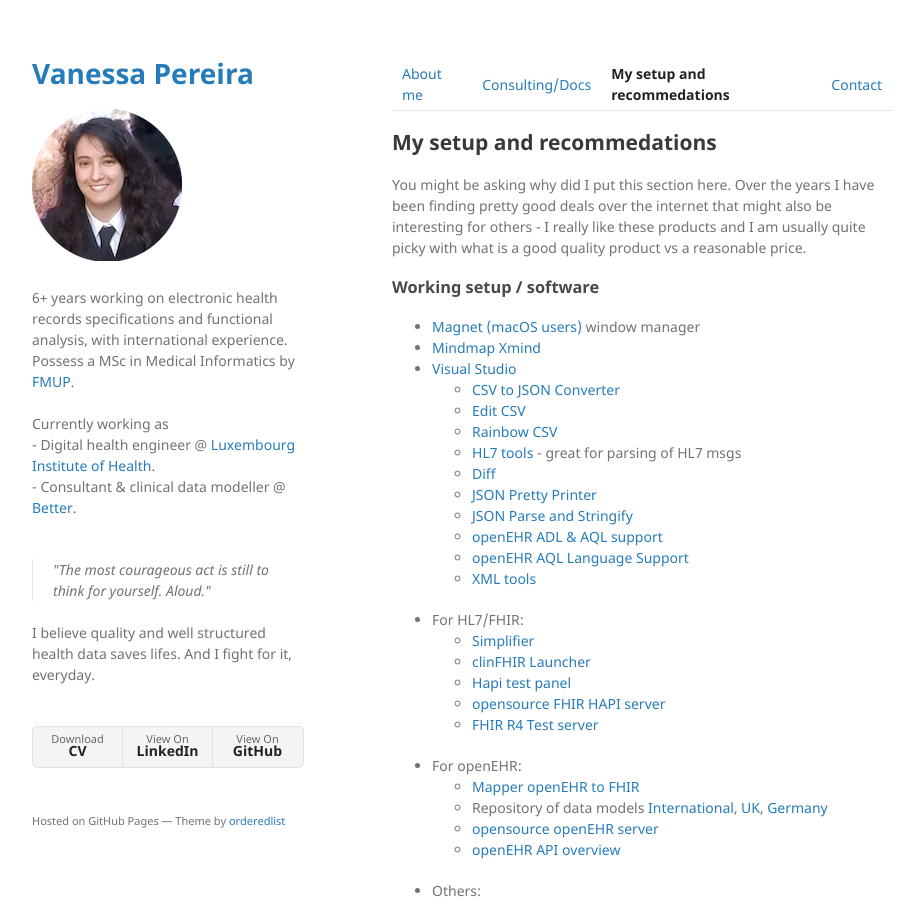
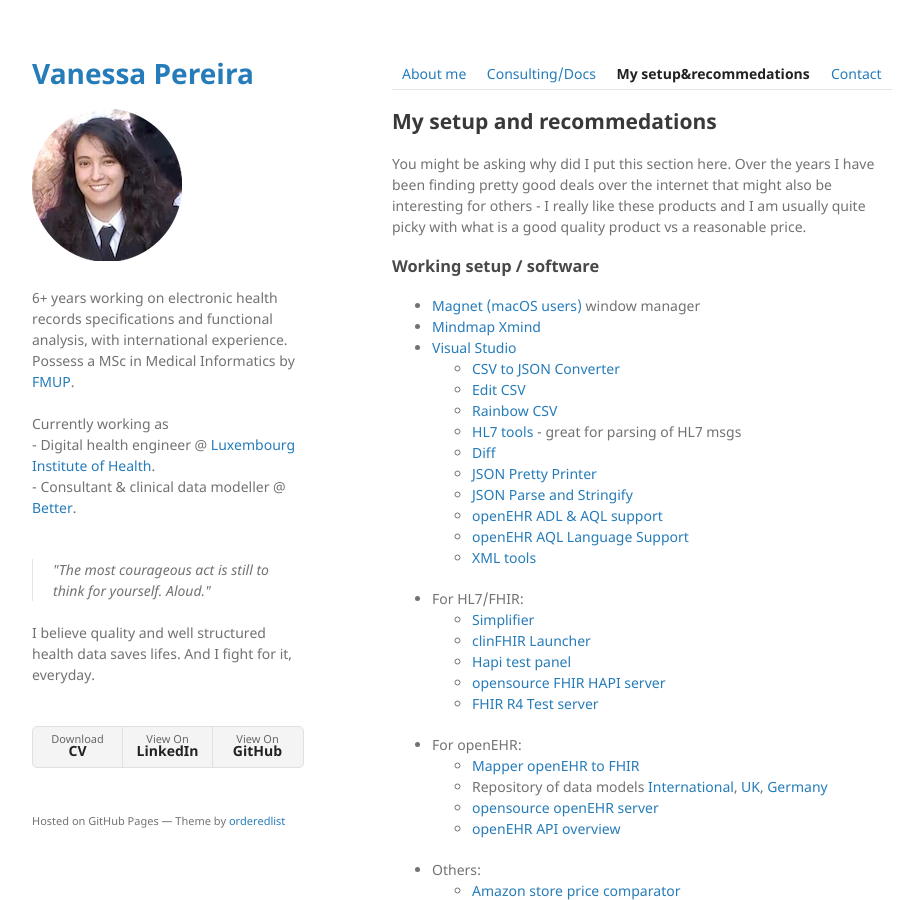
Before and after one commit to vanessa-pereira/vanessa-pereira.github.io, a Jekyll site: the page built from recommend.md, in a window 1280 px wide and 900 px high. Shown: the whole window, without its empty margins (178-1091 px from the left). Built offline with Jekyll 4.4.1, drawn with Linux system fonts in a browser that asks for light colours.

Commit message:
Update recommend.md

```diff
--- a/recommend.md
+++ b/recommend.md
@@ -1,7 +1,7 @@
 ---
 layout: default
 ---
-| [About me](./about_me.html) | [Consulting/Docs](./certs.html) | [**My setup and recommedations**](./recommend.html) | [Contact](./contact.html)|
+|[About me](./about_me.html)|[Consulting/Docs](./certs.html)|[**My setup&recommedations**](./recommend.html)|[Contact](./contact.html)|
 
 ## My setup and recommedations
 You might be asking why did I put this section here. Over the years I have been finding pretty good deals over the internet that might also be interesting for others - I really like these products and I am usually quite picky with what is a good quality product vs a reasonable price.
```
